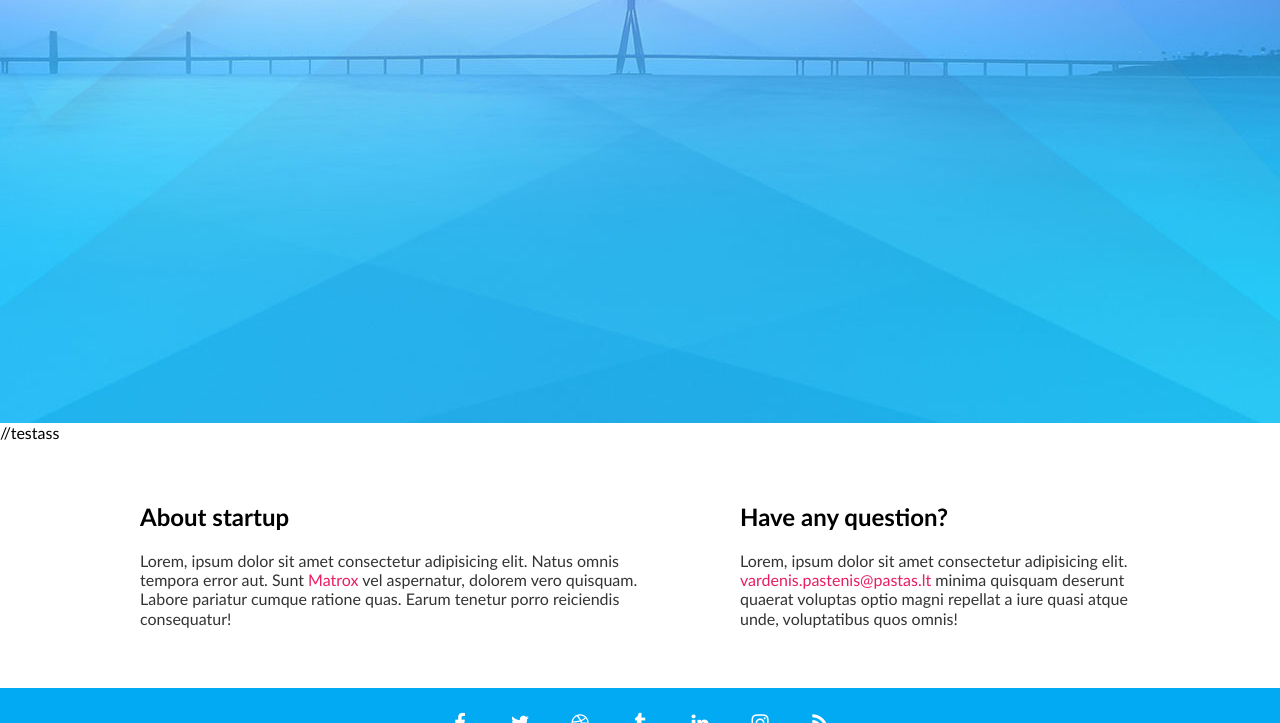
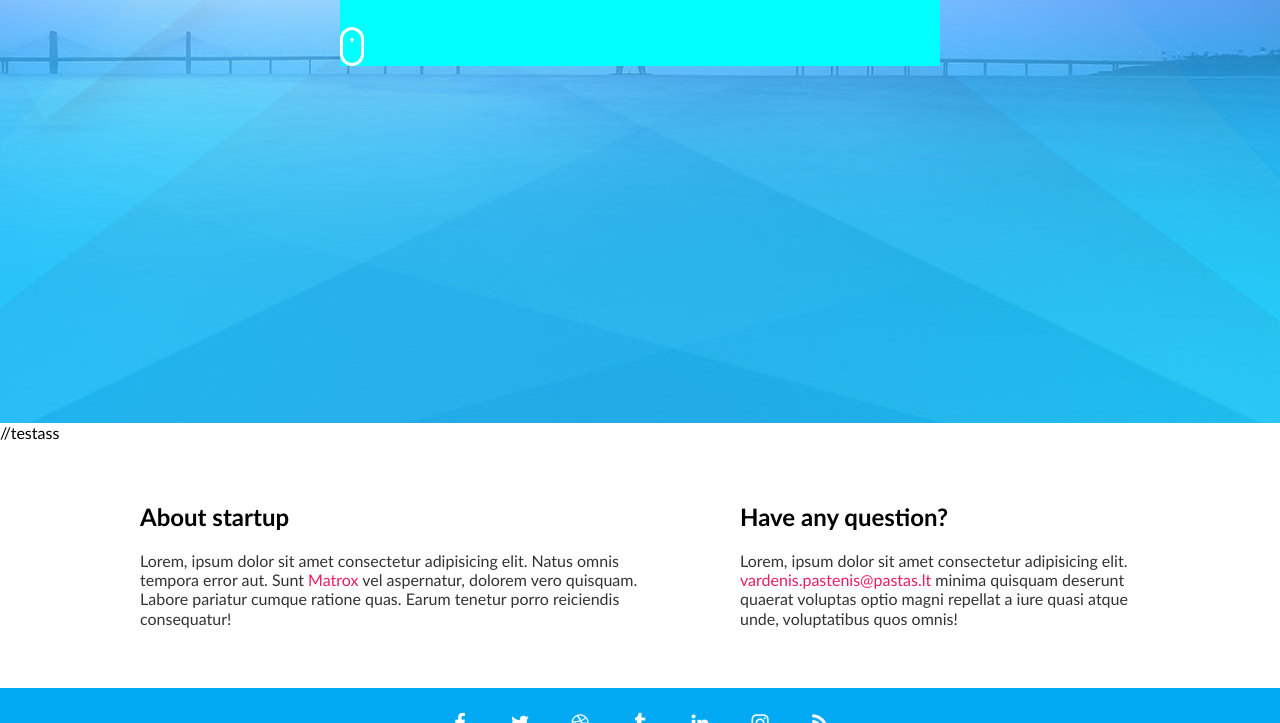
Before and after one commit to dinako81/7-coming-soon, a website: page index.html in a window 1280 px wide. Shown: the part 377-1100 px from the top of the page. Drawn offline with Linux system fonts and the light colour scheme.

Commit message:
Mouse (static design only) #6

```diff
--- /dev/null
+++ b/css/components/mouse.css
@@ -0,0 +1,21 @@
+.mouse {
+    width: 8em;
+    height: 13em;
+    font-size: 3px;
+    border: 1em solid #fff;
+    border-radius: 4em;
+    position: relative;
+}
+
+.mouse::before {
+    content: '';
+    display: block;
+    width: 1em;
+    height: 1.6em;
+    position: absolute;
+    top: 2.5em;
+    left: 50%;
+    transform: translateX(-50%);
+    background-color: #fff;
+    border-radius: 0.5em;
+}
--- a/css/pages/home.css
+++ b/css/pages/home.css
@@ -5,6 +5,7 @@
 @import '../3rd-party/font-awesome.min.css';
 /* components */
 @import '../components/clock.css';
+@import '../components/mouse.css';
 
 /* CUSTUM STYLE BELOW THIS COMMENT LINE*/
 
--- a/index.html
+++ b/index.html
@@ -41,6 +41,8 @@
                 <div class="value">39</div>
                 <div class="label">Seconds</div>
             </div>
+            <div class="mouse"></div>
+            </div>
 
 
 
```
